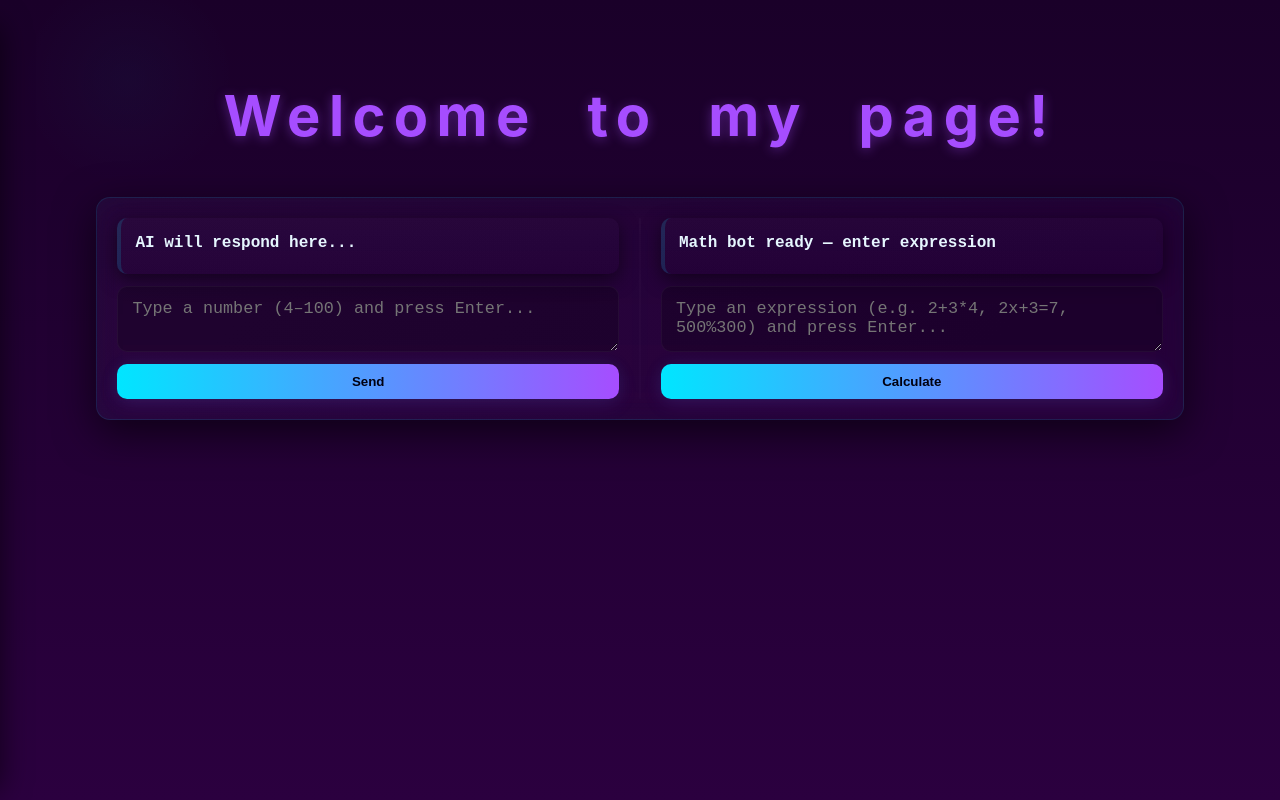
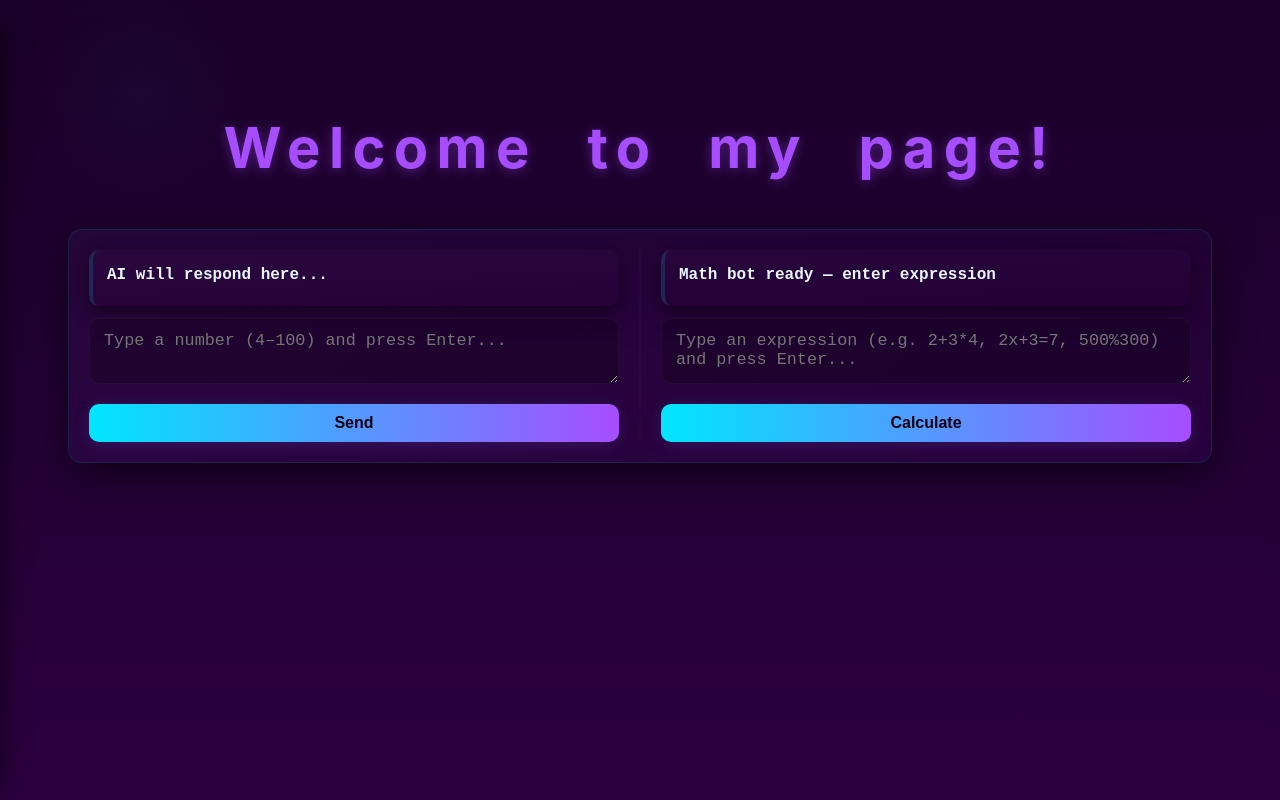
Before and after one commit to gkp332/program, a plain HTML site: page index.html in a window 1280 px wide. Drawn offline with nearby package versions, Linux system fonts and the light colour scheme.

Commit message:
Update index.css

```diff
--- a/index.css
+++ b/index.css
@@ -1,24 +1,23 @@
 :root{
-  --bg-dark: #1a0029;           /* deep midnight purple */
-  --bg-deep: #2b003f;           /* darker gradient base */
-    --panel: rgba(255,255,255,0.03);
-    --glass: rgba(255,255,255,0.04);
-    --accent: #00e6ff;           /* cyan neon */
-    --accent2: #a64dff;          /* magenta neon */
-    --text: #e6f7ff;
-    --muted: #95b6d1;
-    --glass-border: rgba(0,230,255,0.12);
+  --bg-dark: #1a0029;
+  --bg-deep: #2b003f;
+  --panel: rgba(255,255,255,0.03);
+  --glass: rgba(255,255,255,0.04);
+  --accent: #00e6ff;
+  --accent2: #a64dff;
+  --text: #e6f7ff;
+  --muted: #95b6d1;
+  --glass-border: rgba(0,230,255,0.12);
 }
 
 #welcome-sign {
-  font-size: 3.5rem;         /* Makes the text larger */
-  letter-spacing: 0.15em;    /* Adds space between letters */
-  word-spacing: 0.5em;       /* Adds space between words */
-  text-align: center;        /* Optional: centers the text */
-  color: var(--accent2);     /* Optional: adds a neon magenta color */
-  text-shadow: 0 2px 12px rgba(166,77,255,0.4); /* Optional glow */
+  font-size: 3.5rem;
+  letter-spacing: 0.15em;
+  word-spacing: 0.5em;
+  text-align: center;
+  color: var(--accent2);
+  text-shadow: 0 2px 12px rgba(166,77,255,0.4);
 }
-
 
 *{box-sizing:border-box}
 html,body{
@@ -32,6 +31,14 @@ html,body{
     color:var(--text);
     -webkit-font-smoothing:antialiased;
     -moz-osx-font-smoothing:grayscale;
+    margin: 0;
+    padding: 1em;
+}
+
+input, button {
+  width: 100%;
+  font-size: 1em;
+  margin-top: 0.5em;
 }
 
 /* sidebar */
@@ -76,8 +83,8 @@ html,body{
 
 /* ai box */
 .ai-box{
-    width:90%;
-    max-width:1100px;
+    width:100%;
+    max-width:1400px; /* nagyobb, hogy elférjen két bot + divider */
     margin:28px auto;
     display:flex;
     gap:20px;
@@ -88,18 +95,20 @@ html,body{
     box-shadow: 0 12px 40px rgba(0,0,0,0.6), 0 0 30px rgba(0,230,255,0.03) inset;
     backdrop-filter: blur(10px) saturate(120%);
     align-items:flex-start;
+    flex-wrap: nowrap; /* desktopon egymás mellett maradnak */
 }
 
 /* bot sections */
 .bot-section{
-    flex:1;
-    min-width:240px;
+    flex: 1 1 0;
+    min-width:300px; /* kisebb, hogy elférjenek egymás mellett */
+    max-width:650px; /* ne legyen túl széles */
     display:flex;
     flex-direction:column;
     gap:12px;
 }
 
-/* vertical divider (neon thin) */
+/* vertical divider */
 .vertical-divider{
     width:2px;
     align-self:stretch;
@@ -108,10 +117,11 @@ html,body{
     box-shadow: 0 0 18px rgba(0,230,255,0.06);
 }
 
-/* responses and inputs */
+/* ai response */
 .ai-response{
     width:100%;
     min-height:56px;
+    max-height:200px;
     padding:14px;
     border-radius:10px;
     background: linear-gradient(180deg, rgba(255,255,255,0.015), rgba(0,0,0,0.02));
@@ -119,6 +129,12 @@ html,body{
     color:var(--text);
     font-weight:600;
     box-shadow: 0 6px 18px rgba(0,0,0,0.5);
+    overflow-y:auto; /* görgethető legyen */
+    word-wrap: break-word;
+    white-space: pre-wrap;
+    font-family: monospace;
+    font-size: 16px;
+    line-height: 1.4;
 }
 
 .ai-textarea{
@@ -134,7 +150,7 @@ html,body{
     font-size:1.05rem;
 }
 
-/* buttons (neon gradient) */
+/* buttons */
 button{
     display:inline-block;
     padding:10px 14px;
@@ -164,25 +180,18 @@ button:active{ transform:translateY(1px); }
     font-size:0.95rem;
 }
 
-/* hidden until needed (toggle via .active class) */
+/* hidden until needed */
 .math-steps{ display:none; }
 .math-steps.active{ display:block; }
 
-/* small screens */
+/* responsive / small screens */
 @media (max-width:800px){
-    .ai-box{ flex-direction:column; padding:16px; }
-    .sidebar{ left:-220px; top:10px; }
-    .sidebar.active{ left:8px; }
+    .ai-box{
+        flex-direction: column;
+        padding:16px;
+    }
+    .bot-section{
+        flex: 1 1 100%;
+    }
     .vertical-divider{ display:none; }
 }
-
-/* little accent titles */
-h2, h3{
-    color:var(--text);
-    text-shadow: 0 2px 8px rgba(0,0,0,0.6);
-    font-family:"Orbitron", "Inter", sans-serif;
-}
-
-/* links */
-a{ color:var(--accent); text-decoration:none; }
-a:hover{ text-decoration:underline; };
```
